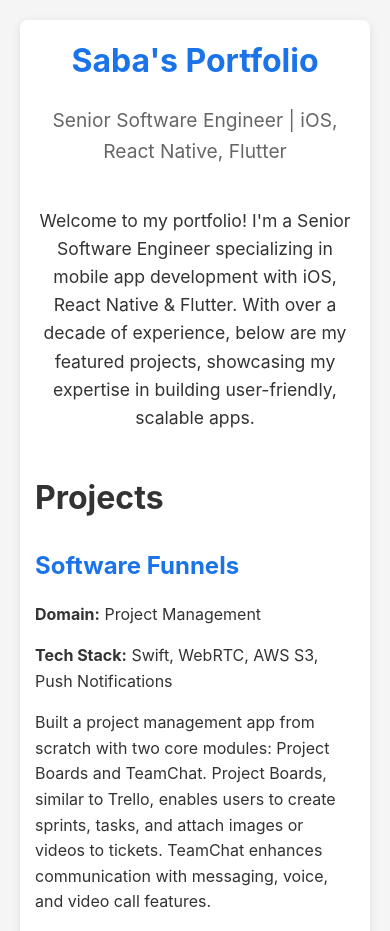
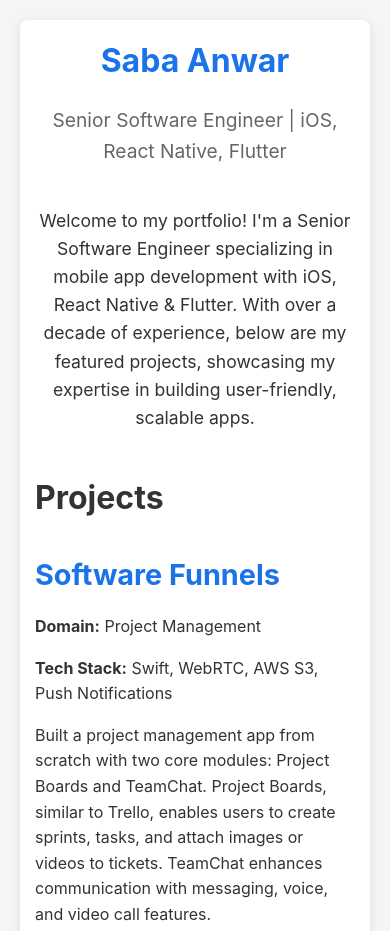
Before and after one commit to sabaanwar411/sabaanwar, a plain HTML site: page index.html in a window 390 px wide. Shown: the top 931 px of the page. Drawn offline with Linux system fonts and the light colour scheme.

Commit message:
info updated

```diff
--- a/index.html
+++ b/index.html
@@ -138,7 +138,7 @@
                 font-size: 2em;
             }
             .project h3 {
-                font-size: 1.5em;
+                font-size:: 1.5em;
             }
         }
     </style>
@@ -146,7 +146,7 @@
 <body>
     <div class="container">
         <header>
-            <h1>Saba's Portfolio</h1>
+            <h1>Saba Anwar</h1>
             <p>Senior Software Engineer | iOS, React Native, Flutter</p>
         </header>
         <p class="intro">Welcome to my portfolio! I'm a Senior Software Engineer specializing in mobile app development with iOS, React Native & Flutter. With over a decade of experience, below are my featured projects, showcasing my expertise in building user-friendly, scalable apps.</p>
@@ -227,7 +227,7 @@
             </div>
 
             <div class="project">
-                <hh3>ReupCycle</h3>
+                <h3>ReupCycle</h3>
                 <p><strong>Domain:</strong> Business</p>
                 <p><strong>Tech Stack:</strong> Flutter</p>
                 <p>Developed a Flutter-based mobile app for trading used plastic bottles, enabling users to specify bottle quantities, provide pickup addresses, or locate drop-off points, and receive payments based on the number of bottles submitted.</p>
```
